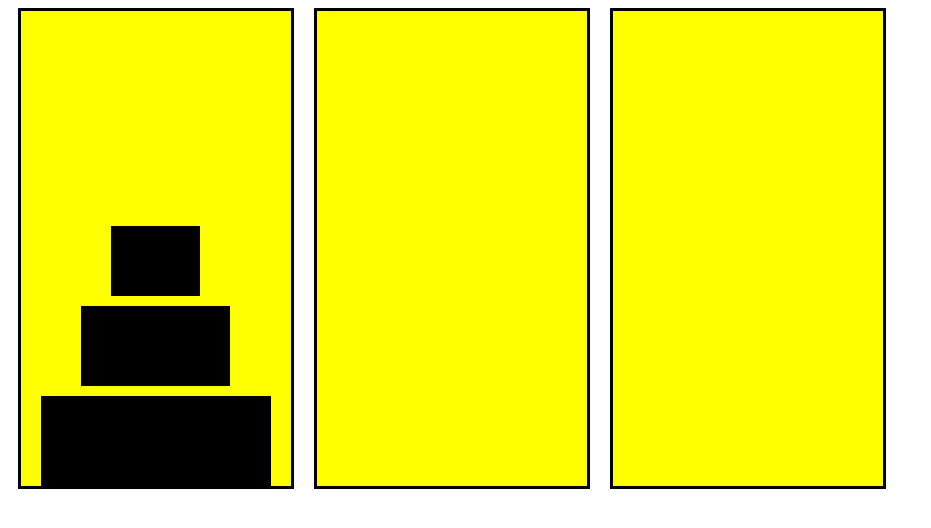
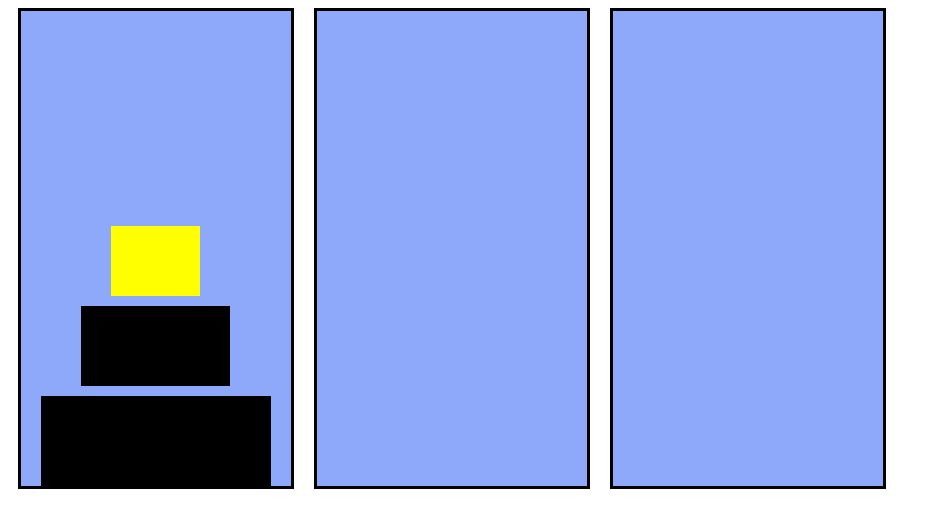
Before and after one commit to gracedo/Towers-of-Hanoi, a plain HTML site: page hanoi.html in a window 1280 px wide. Both pictures are taken after a click on the element 156 px from the left and 350 px from the top of the page. Shown: the part 102-630 px from the top of the page, without its empty margins (0-931 px from the left). Drawn offline with Linux system fonts and the light colour scheme.

Commit message:
highlights block on first move

```diff
--- a/hanoi.css
+++ b/hanoi.css
@@ -21,7 +21,7 @@ h1 {
 div.pile {
 	height: 95%;
 	width: 30%;
-	background: yellow;
+	background: #8EA9FA;
 	float: left;
 	border: black 3px solid;
 	margin: 10px;
--- a/hanoiui.js
+++ b/hanoiui.js
@@ -38,6 +38,7 @@
 		var that = this;
 		var game = this.game;
 		var startTower = $(event.target).data("id");
+    $(event.target).css("background-color","yellow");
 		console.log(startTower);
 
 		this.board.find('.pile').off("click");
@@ -59,6 +60,8 @@
       alert("Invalid move!");
     }
 
+    $(".pile").css("background-color","#8EA9FA");
+
     if (game.isWon()) {
       alert("You win!");
     } else {
```
